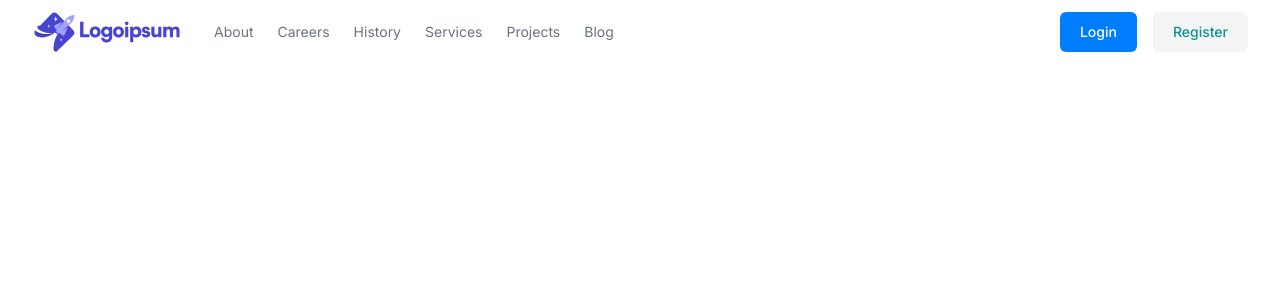
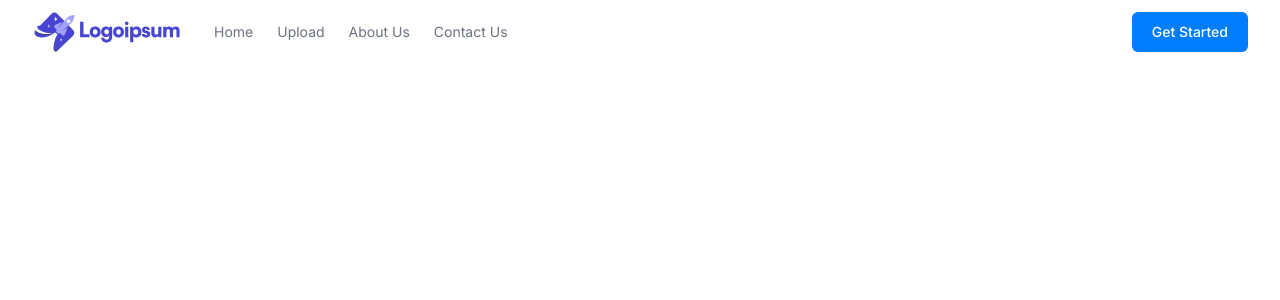
Before and after one commit to Hrithik0112/Share-It, a Next.js app: page / in a window 1280 px wide. Shown: the top 300 px of the page. Built offline with nearby package versions, Linux system fonts and the light colour scheme.

Commit message:
Header Component completed

```diff
--- a/app/_components/Header.js
+++ b/app/_components/Header.js
@@ -13,43 +13,25 @@ function Header() {
               <ul className="flex items-center gap-6 text-sm">
                 <li>
                   <a className="text-gray-500 transition hover:text-gray-500/75" href="/">
-                    {" "}
-                    About{" "}
+                    Home
                   </a>
                 </li>
 
                 <li>
                   <a className="text-gray-500 transition hover:text-gray-500/75" href="/">
-                    {" "}
-                    Careers{" "}
+                    Upload
                   </a>
                 </li>
 
                 <li>
                   <a className="text-gray-500 transition hover:text-gray-500/75" href="/">
-                    {" "}
-                    History{" "}
+                    About Us
                   </a>
                 </li>
 
                 <li>
                   <a className="text-gray-500 transition hover:text-gray-500/75" href="/">
-                    {" "}
-                    Services{" "}
-                  </a>
-                </li>
-
-                <li>
-                  <a className="text-gray-500 transition hover:text-gray-500/75" href="/">
-                    {" "}
-                    Projects{" "}
-                  </a>
-                </li>
-
-                <li>
-                  <a className="text-gray-500 transition hover:text-gray-500/75" href="/">
-                    {" "}
-                    Blog{" "}
+                    Contact Us
                   </a>
                 </li>
               </ul>
@@ -61,14 +43,7 @@ function Header() {
                   className="block rounded-md bg-primary px-5 py-2.5 text-sm font-medium text-white transition hover:bg-blue-800"
                   href="/"
                 >
-                  Login
-                </a>
-
-                <a
-                  className="hidden rounded-md bg-gray-100 px-5 py-2.5 text-sm font-medium text-teal-600 transition hover:text-teal-600/75 sm:block"
-                  href="/"
-                >
-                  Register
+                  Get Started
                 </a>
               </div>
 
```
